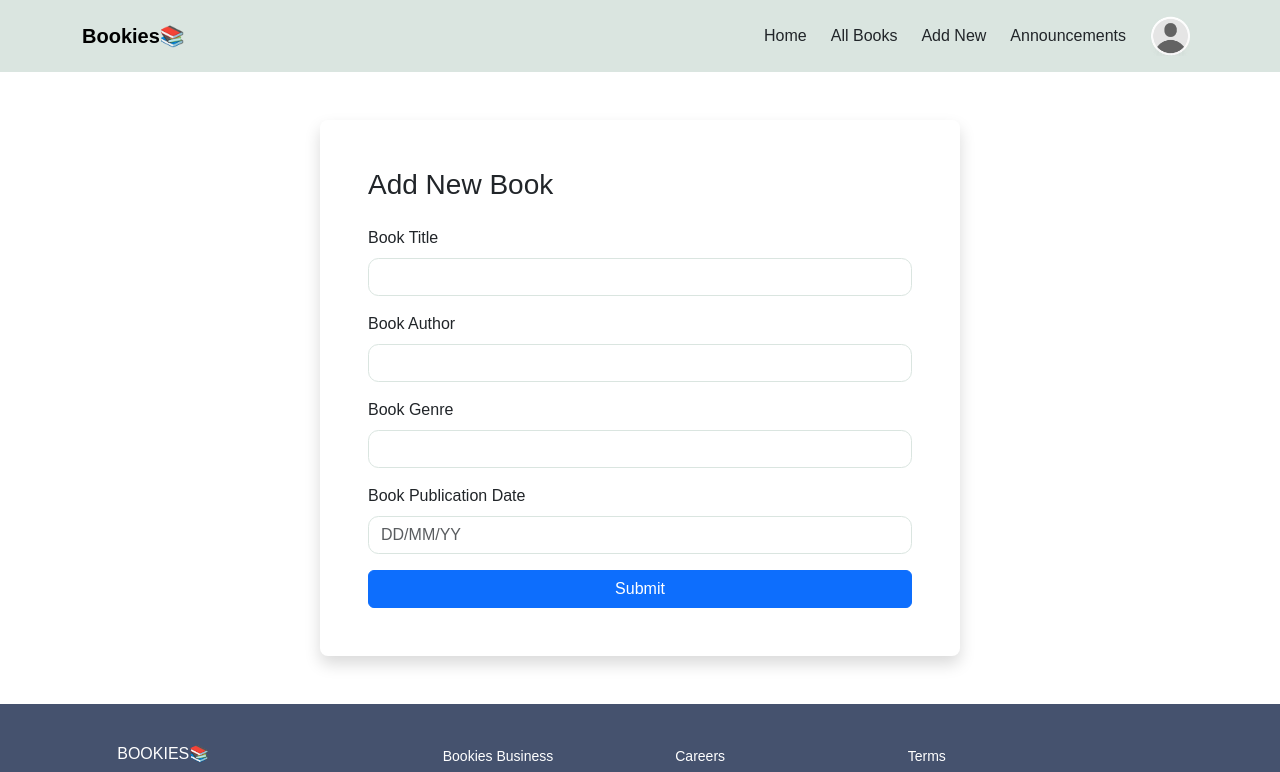
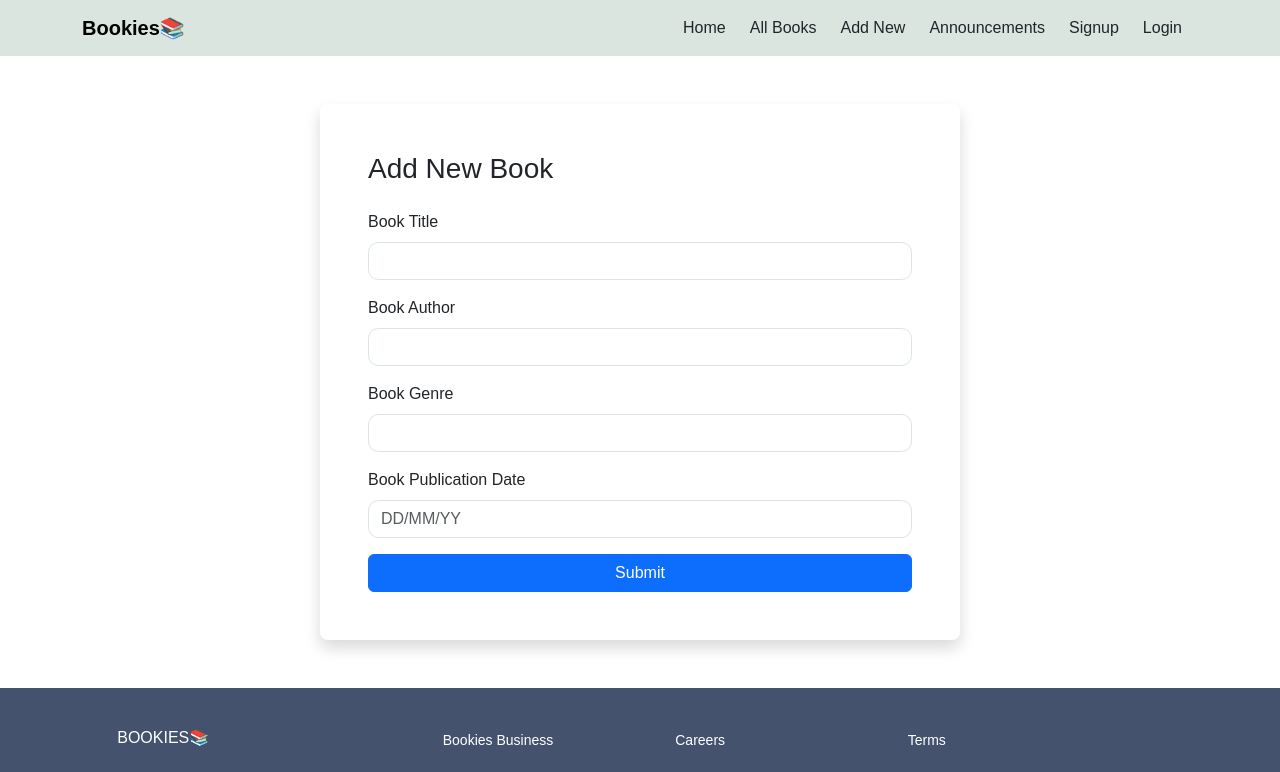
Before and after one commit to shadmansaalim/redux-express-book-client, a React (Vite) app: page /add-new-book in a window 1280 px wide. Shown: the top 772 px of the page. Built offline with nearby package versions, Linux system fonts and the light colour scheme.

Commit message:
Logout feature integrated and header links toggle

```diff
--- a/src/layouts/Header/Header.tsx
+++ b/src/layouts/Header/Header.tsx
@@ -2,13 +2,26 @@ import { Navbar, Nav, Container, NavDropdown } from "react-bootstrap";
 import profile from "../../assets/profile.png";
 import "./_Header.scss";
 import { FontAwesomeIcon } from "@fortawesome/react-fontawesome";
-import {
-  faUser,
-  faUserTie,
-  faRightFromBracket,
-} from "@fortawesome/free-solid-svg-icons";
+import { faUser, faRightFromBracket } from "@fortawesome/free-solid-svg-icons";
+import { useAppDispatch, useAppSelector } from "../../redux/hooks";
+import { signOut } from "@firebase/auth";
+import { setUser } from "../../redux/features/users/userSlice";
+import { auth } from "../../lib/firebase";
 
 export default function Header() {
+  const { user } = useAppSelector((state) => state.users);
+
+  const dispatch = useAppDispatch();
+
+  const handleLogout = () => {
+    console.log("Logout");
+    signOut(auth)
+      .then(() => {
+        dispatch(setUser(null));
+      })
+      .catch((error) => {});
+  };
+
   return (
     <Navbar expand="lg">
       <Container>
@@ -37,6 +50,7 @@ export default function Header() {
               Announcements
             </Nav.Link>
 
+            {user.email ? (
               <NavDropdown
                 title={<img src={profile} alt="" width="40" height="40" />}
                 id="profile-dropdown"
@@ -47,11 +61,24 @@ export default function Header() {
                 <NavDropdown.Item eventKey="4.1">
                   <FontAwesomeIcon className="me-2" icon={faUser} /> Profile
                 </NavDropdown.Item>
-              <NavDropdown.Item eventKey="4.2">
+                <NavDropdown.Item eventKey="4.2" onClick={handleLogout}>
                   <FontAwesomeIcon className="me-2" icon={faRightFromBracket} />{" "}
                   Logout
                 </NavDropdown.Item>
               </NavDropdown>
+            ) : (
+              <>
+                <Nav.Link
+                  className="text-dark me-0 me-lg-2 my-0"
+                  href="/signup"
+                >
+                  Signup
+                </Nav.Link>
+                <Nav.Link className="text-dark me-0 me-lg-2 my-0" href="/login">
+                  Login
+                </Nav.Link>
+              </>
+            )}
           </Nav>
         </Navbar.Collapse>
       </Container>
```
Lines whose indentation alone changed are shown as unchanged.
